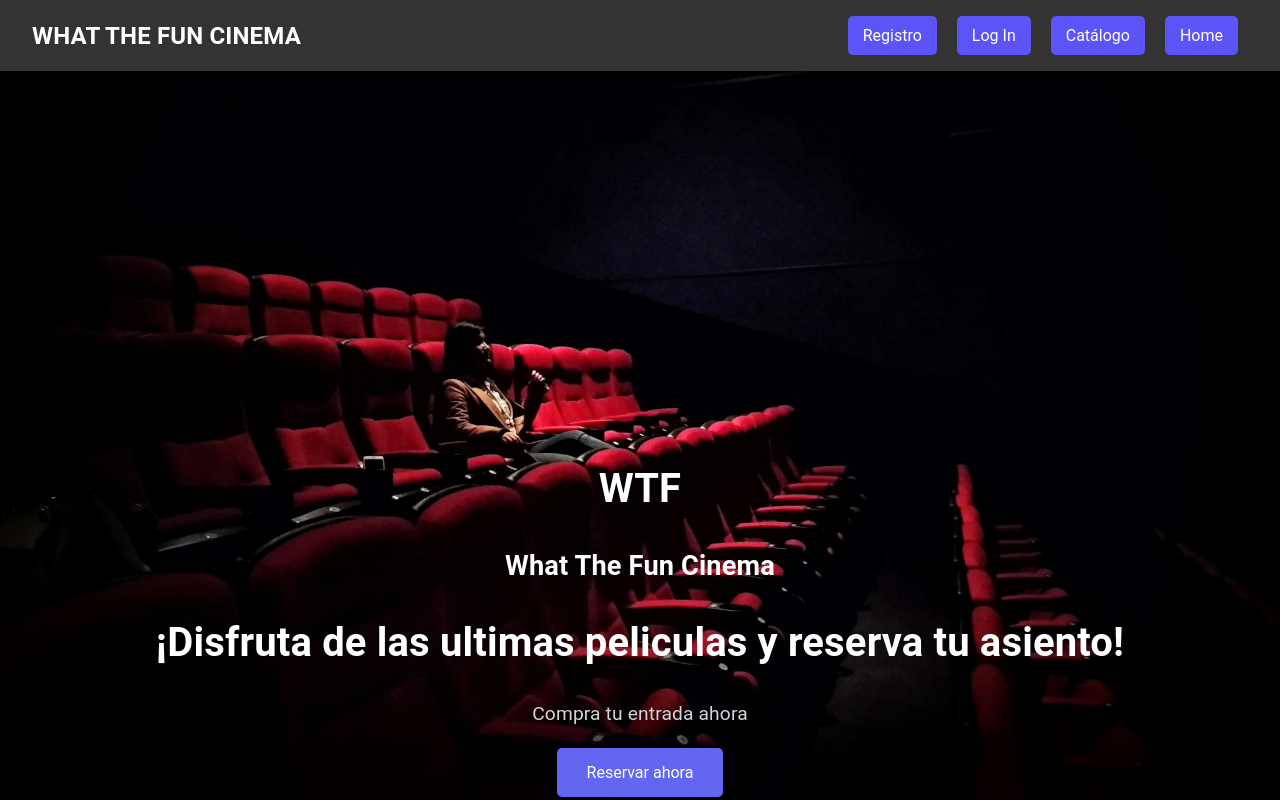
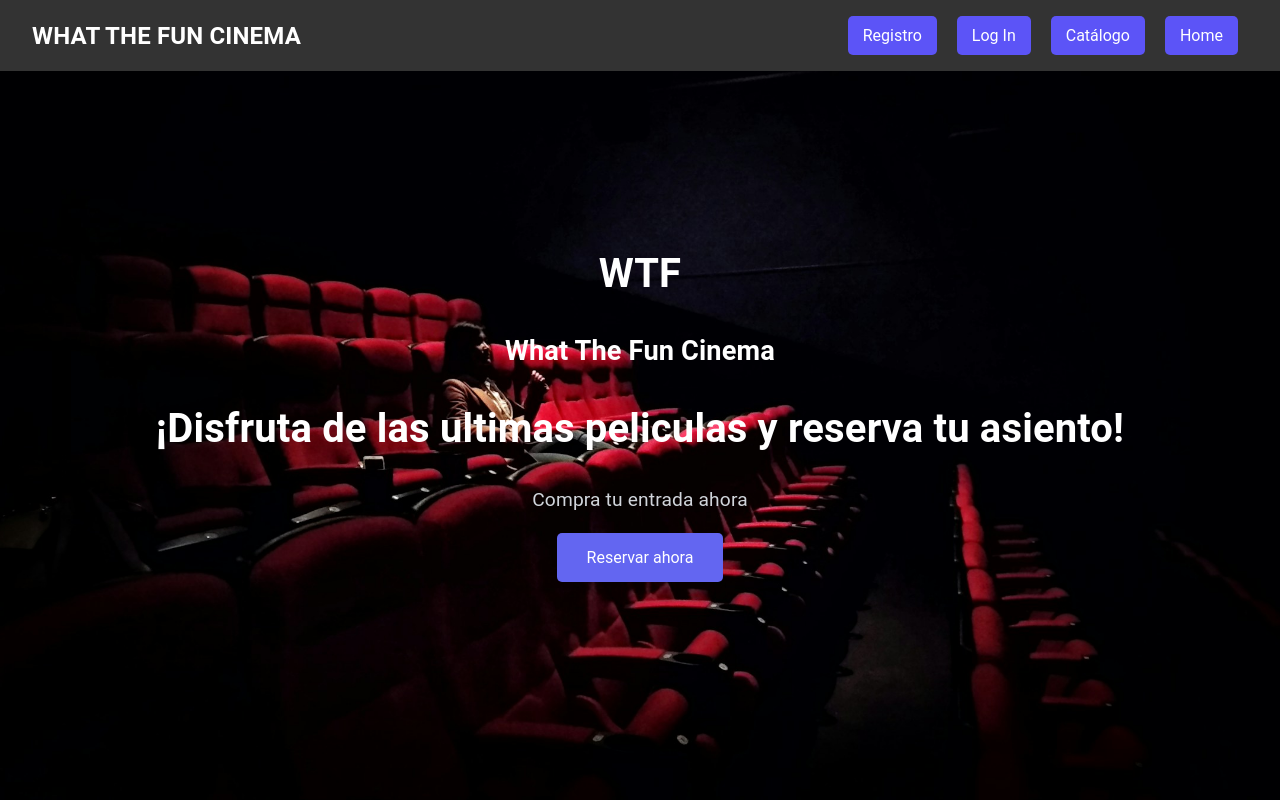
Before and after one commit to buenahora/proyectoticreact, a React (Create React App) app: page / in a window 1280 px wide. Shown: the top 800 px of the page. Built offline with nearby package versions, Linux system fonts and the light colour scheme; no server answers.

Commit message:
Background Image Home

```diff
--- a/src/components/Home/Home.jsx
+++ b/src/components/Home/Home.jsx
@@ -24,12 +24,6 @@ function Home() {
       <header className="App-header">
       <div className='background_image'></div>
       <div className='data'>
-        <h1 className="App-title">WTF</h1>
-        <h2 className="App-subtitle">What The Fun Cinema</h2>
-          <h1>¡Disfruta de las ultimas peliculas y reserva tu asiento!</h1>
-          <p>Compra tu entrada ahora</p>
-          <button className="reserve-button">Reservar ahora</button>
-        </div>
       <h1 className="App-title">WTF</h1>
       <h2 className="App-subtitle">What The Fun Cinema</h2>
         <h1>¡Disfruta de las ultimas peliculas y reserva tu asiento!</h1>
@@ -37,7 +31,9 @@ function Home() {
         <Link to="/Reservation">
         <button className="reserve-button">Reservar ahora</button>
         </Link>
+        </div>
       </header>
+
 
 
       <section className="movies-section">
```
